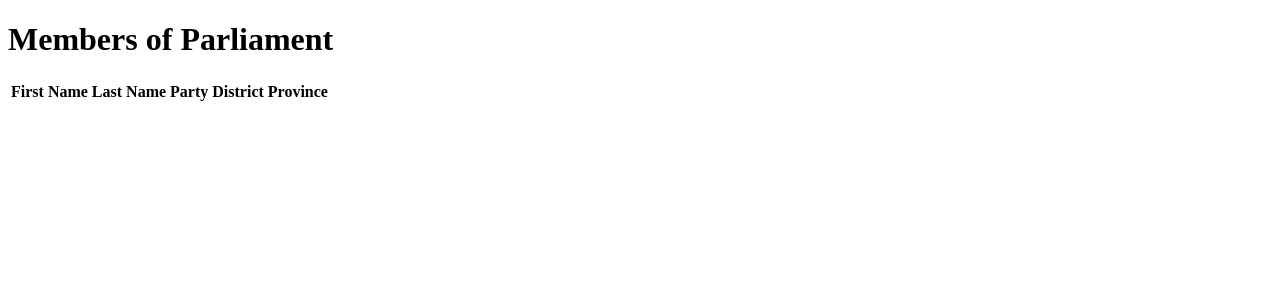
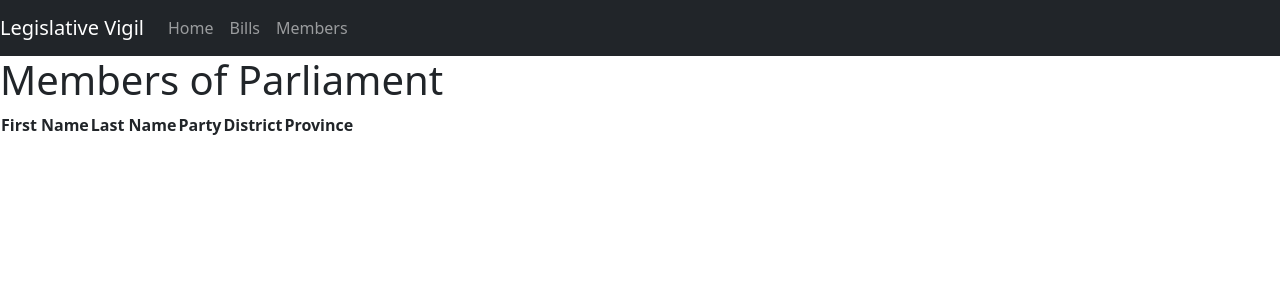
Before and after one commit to jpoirierlavoie/Legislative-Vigil, a Flask app: template templates/members.html in a window 1280 px wide. Shown: the top 300 px of the page. Run offline with Flask 3, Linux system fonts and the light colour scheme; the template is opened without the code that fills it, so the values that code supplies are empty.

Commit message:
Implemented flask template and added stylesheets/javascript

```diff
--- /dev/null
+++ b/static/javascript/navigation.js
@@ -0,0 +1,7 @@
+$(function () {
+    'use strict'
+
+    $('[data-toggle="offcanvas"]').on('click', function () {
+      $('.offcanvas-collapse').toggleClass('open')
+    })
+  })
--- /dev/null
+++ b/static/stylesheets/navigation.css
@@ -0,0 +1,80 @@
+html,
+body {
+  overflow-x: hidden; /* Prevent scroll on narrow devices */
+}
+
+body {
+  padding-top: 56px;
+}
+
+@media (max-width: 767.98px) {
+  .offcanvas-collapse {
+    position: fixed;
+    top: 56px; /* Height of navbar */
+    bottom: 0;
+    width: 100%;
+    padding-right: 1rem;
+    padding-left: 1rem;
+    overflow-y: auto;
+    background-color: var(--gray-dark);
+    transition: -webkit-transform .3s ease-in-out;
+    transition: transform .3s ease-in-out;
+    transition: transform .3s ease-in-out, -webkit-transform .3s ease-in-out;
+    -webkit-transform: translateX(100%);
+    transform: translateX(100%);
+  }
+  .offcanvas-collapse.open {
+    -webkit-transform: translateX(-1rem);
+    transform: translateX(-1rem); /* Account for horizontal padding on navbar */
+  }
+}
+
+.nav-scroller {
+  position: relative;
+  z-index: 2;
+  height: 2.75rem;
+  overflow-y: hidden;
+}
+
+.nav-scroller .nav {
+  display: -webkit-box;
+  display: -ms-flexbox;
+  display: flex;
+  -ms-flex-wrap: nowrap;
+  flex-wrap: nowrap;
+  padding-bottom: 1rem;
+  margin-top: -1px;
+  overflow-x: auto;
+  color: rgba(255, 255, 255, .75);
+  text-align: center;
+  white-space: nowrap;
+  -webkit-overflow-scrolling: touch;
+}
+
+.nav-underline .nav-link {
+  padding-top: .75rem;
+  padding-bottom: .75rem;
+  font-size: .875rem;
+  color: var(--secondary);
+}
+
+.nav-underline .nav-link:hover {
+  color: var(--blue);
+}
+
+.nav-underline .active {
+  font-weight: 500;
+  color: var(--gray-dark);
+}
+
+.text-white-50 { color: rgba(255, 255, 255, .5); }
+
+.bg-purple { background-color: var(--purple); }
+
+.border-bottom { border-bottom: 1px solid #e5e5e5; }
+
+.box-shadow { box-shadow: 0 .25rem .75rem rgba(0, 0, 0, .05); }
+
+.lh-100 { line-height: 1; }
+.lh-125 { line-height: 1.25; }
+.lh-150 { line-height: 1.5; }
--- /dev/null
+++ b/templates/base.html
@@ -0,0 +1,39 @@
+<!DOCTYPE html>
+<html lang="en">
+  <head>
+    <meta charset="UTF-8" />
+    <meta name="viewport" content="width=device-width, initial-scale=1.0" />
+    <meta name="description" content="TBD">
+    <meta name="author" content="Jason Poirier Lavoie">
+    <link href="https://cdn.jsdelivr.net/npm/bootstrap@5.3.3/dist/css/bootstrap.min.css" rel="stylesheet" integrity="sha384-QWTKZyjpPEjISv5WaRU9OFeRpok6YctnYmDr5pNlyT2bRjXh0JMhjY6hW+ALEwIH" crossorigin="anonymous">
+    <link href="/static/stylesheets/navigation.css" rel="stylesheet">
+    <title>{% block title %} {% endblock %}</title>
+  </head>
+  <body>
+    <nav class="navbar navbar-expand-md fixed-top navbar-dark bg-dark">
+      <a class="navbar-brand" href="#">Legislative Vigil</a>
+      <button class="navbar-toggler p-0 border-0" type="button" data-toggle="offcanvas">
+        <span class="navbar-toggler-icon"></span>
+      </button>
+      <div class="navbar-collapse offcanvas-collapse" id="navbarsExampleDefault">
+        <ul class="navbar-nav mr-auto">
+          <li class="nav-item active">
+            <a class="nav-link" href="#">Home</a>
+          </li>
+          <li class="nav-item">
+            <a class="nav-link" href="#">Bills</a>
+          </li>
+          <li class="nav-item">
+            <a class="nav-link" href="#">Members</a>
+          </li>
+        </ul>
+      </div>
+    </nav>
+  <div class="content">
+      {% block content %} {% endblock %}
+  </div>
+  <script src="https://cdn.jsdelivr.net/npm/bootstrap@5.3.3/dist/js/bootstrap.bundle.min.js" integrity="sha384-YvpcrYf0tY3lHB60NNkmXc5s9fDVZLESaAA55NDzOxhy9GkcIdslK1eN7N6jIeHz" crossorigin="anonymous"></script>
+  <script src="https://code.jquery.com/jquery-3.7.1.min.js" integrity="sha256-/JqT3SQfawRcv/BIHPThkBvs0OEvtFFmqPF/lYI/Cxo=" crossorigin="anonymous"></script>
+  <script src="/static/javascript/navigation.js"></script>
+  </body>
+</html>
--- a/templates/members.html
+++ b/templates/members.html
@@ -1,13 +1,6 @@
-<!DOCTYPE html>
-<html lang="en">
-  <head>
-    <meta charset="UTF-8" />
-    <meta name="viewport" content="width=device-width, initial-scale=1.0" />
-    <title>Members of Parliament</title>
-  </head>
-
-  <body>
-    <h1>Members of Parliament</h1>
+{% extends 'base.html' %}
+{% block content %}
+    <h1>{% block title %}Members of Parliament{% endblock %}</h1>
     <table>
       <tr>
           <th>First Name</th>
@@ -26,5 +19,4 @@
       </tr>
       {% endfor %}
   </table>
-  </body>
-</html>
+{% endblock %}
```
Also changed, not shown: templates/bills.html (+4 -12 lines), templates/index.html (deleted, +0 -12 lines).
